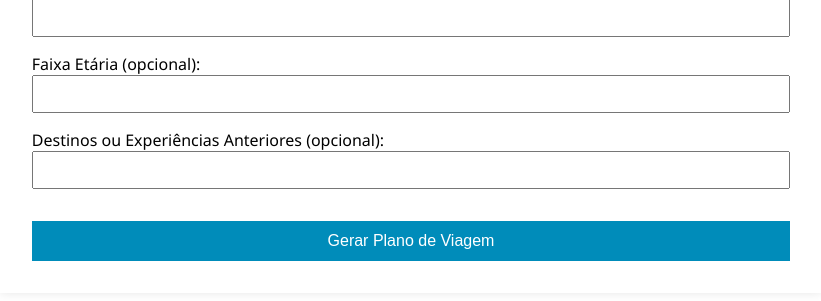
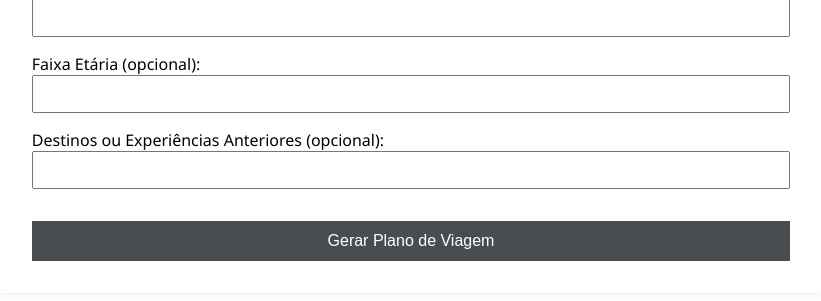
Before and after one commit to Raphaellafer/sprint, a Flask app: page / in a window 1280 px wide. Shown: the part 1119-1420 px from the top of the page, without its empty margins (229-1050 px from the left). Run offline with Flask 3, Linux system fonts and the light colour scheme; some libraries are stand-ins or nearby versions.

Commit message:
installs e css da pagina

```diff
--- /dev/null
+++ b/requirements.txt
@@ -0,0 +1,5 @@
+Flask==2.3.2
+Werkzeug==2.3.6
+pymongo==3.13.0
+dnspython==2.4.2
+openai==0.28
--- a/static/css/style.css
+++ b/static/css/style.css
@@ -71,7 +71,7 @@ button {
     margin-top: 2em;
     padding: 0.7em;
     font-size: 1em;
-    background-color: #008cba;
+    background-color: #484D50;
     color: #ffffff;
     border: none;
     cursor: pointer;
```
